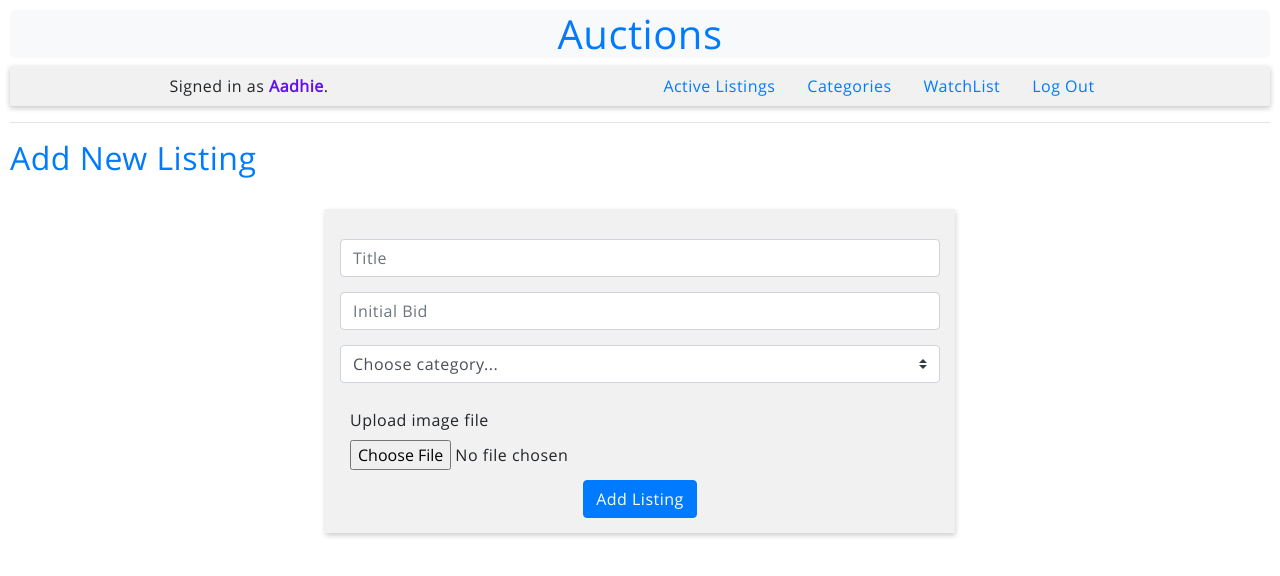
After one commit to Aadhieaswar/Auction-Django-App, a Django app: page /addListing in a window 1280 px wide. The commit adds this page. Shown: the top 576 px of the page. Run offline with Django 3.2, Linux system fonts and the light colour scheme; a user stored in the database is signed in; some libraries are stand-ins or nearby versions.

```diff
--- a/auctions/models.py
+++ b/auctions/models.py
@@ -16,10 +16,17 @@ class Listing(models.Model):
         ('Other', 'Other'),
         ('Valuables', 'Valueables'),
     ]
+    STATUS = [
+        ('Pending', 'Pending'),
+        ('Sold', 'Sold'),
+    ]
+    DEFAULT_USER = 1
     name = models.CharField(max_length = 100, blank = False)
     initial = models.DecimalField(max_digits = 10, decimal_places = 2)
+    user = models.ForeignKey(User, blank = False, on_delete = models.CASCADE, default = DEFAULT_USER)
     image = models.ImageField()
     category = models.CharField(max_length = 11, choices = CATEGORIES, default = 'Other')
+    status = models.CharField(max_length = 7, choices = STATUS, default = 'Pending')
     created = models.DateField(auto_now_add = True)
 
     def __str__(self):
--- a/auctions/static/auctions/styles.css
+++ b/auctions/static/auctions/styles.css
@@ -23,7 +23,6 @@ ul {
   text-align: center;
   color: var(--primary);
   background-color: var(--light);
-  border: 1px solid var(--primary);
   border-radius: 5px;
 }
 
@@ -38,7 +37,7 @@ nav {
   align-items: center;
   background-color: #f1f1f1;
   border-radius: 2px;
-  box-shadow: 0 2px 3px rgba(0, 0, 0, 0.2);
+  box-shadow: 0 2px 5px 0.5px rgba(0, 0, 0, 0.2);
 }
 
 .username {
@@ -50,7 +49,7 @@ nav {
   margin: 0 auto;
   background-color: #f1f1f1;
   padding: 15px;
-  box-shadow: 0 2px 3px rgba(0, 0, 0, 0.2);
+  box-shadow: 0 2px 5px 0.5px rgba(0, 0, 0, 0.2);
 }
 
 .login-form .btn {
@@ -104,6 +103,19 @@ nav .nav {
   width: 100%;
   justify-content: center;
   font-size: 20px;
+  border-radius: 5px;
+}
+
+.listing-form {
+  margin-top: 2.5%;
+}
+
+.listing-form > * {
+  margin-top: 2.5%;
+}
+
+.image-field {
+  padding: 10px;
 }
 
 .category-list > *{
@@ -123,7 +135,7 @@ nav .nav {
   padding: 10px;
   border-radius: 2px;
   background-color: #f1f1f1;
-  box-shadow: 0 2px 5px lightgrey;
+  box-shadow: 0 2px 8px 0.5px rgba(0, 0, 0, 0.2);
 }
 
 .listing-img > img {
@@ -164,6 +176,15 @@ nav .nav {
 
 .comment-form button {
   margin-top: 5px;
+}
+
+.success-card {
+  width: 60%;
+  margin: auto auto;
+  margin-top: 15%;
+  text-align: center;
+  color: var(--success);
+  box-shadow: 0 2px 15px 2px rgba(0, 0, 0, 0.2);
 }
 
 /* media queries */
--- /dev/null
+++ b/auctions/templates/auctions/addListing.html
@@ -0,0 +1,29 @@
+{% extends "auctions/layout.html" %}
+
+{% block body %}
+
+<h2 class="blue-text">Add New Listing</h2>
+
+  {% if message %}
+    <div class="alert alert-danger">
+      {{ message }}
+    </div>
+  {% endif %}
+
+<form action="#" class="login-form listing-form" method="POST">
+  <input name="list_name" class="form-control" type="text" maxlength="100" placeholder="Title" />
+  <input name="list_price" class="form-control" type="number" min="10" placeholder="Initial Bid" />
+  <select class="custom-select" type="text" name="category">
+    <option value="default">Choose category...</option>
+    {% for category in categories %}
+    <option value="{{ category }}">{{ category }}</option>
+    {% endfor %}
+  </select>
+  <div class="image-field">
+    <label for="img-file">Upload image file</label>
+    <input name="list_price" class="form-control-file" type="file" id="img-file" />
+  </div>
+  <button class="btn btn-primary" type="submit">Add Listing</button>
+</form>
+
+{% endblock %}
--- a/auctions/templates/auctions/category.html
+++ b/auctions/templates/auctions/category.html
@@ -4,7 +4,7 @@
   <h2 class="blue-text">Categories</h2>
 
   {% if category_list %}
-    <ul class="category-list">
+    <ul class="category-list bg-light">
     {% for key, category in category_list.items %}
       <li>
         <a class="btn btn-warning" href="#{{ key }}">{{ key }}</a>
@@ -24,7 +24,6 @@
               <div class="card-body">
                 <img alt="{{ listing.name }} - img" src="{{ listing.image.url }}" height="170" />
                 <h5 class="list-cost">Bid Starts From: <strong>${{ listing.initial }}</strong> </h5>
-                <h5> Category: <strong style="color: var(--gray)">{{ listing.category }}</strong> </h5>
                 {% if user.is_authenticated %}
                 <div class="links-box">
                   <a class="btn btn-outline-primary" href="{% url 'auctions:listing' listing.id %}">View Listing</a>
--- a/auctions/urls.py
+++ b/auctions/urls.py
@@ -15,4 +15,6 @@ urlpatterns = [
     path("addtowatchlist/<int:item_id>", views.add_to_watchlist, name="add_to"),
     path("removefrom/<int:item_id>", views.remove_from, name="remove"),
     path("categories", views.categories, name="categories"),
+    path("success", views.success, name="success"),
+    path("addListing", views.addListing, name="add_listing"),
 ]
--- a/auctions/views.py
+++ b/auctions/views.py
@@ -3,7 +3,7 @@ from django.db import IntegrityError
 from django.http import HttpResponse, HttpResponseRedirect
 from django.shortcuts import render, redirect
 from django.urls import reverse
-# from django.db.models import Q
+from django.contrib import messages
 
 from decimal import *
 
@@ -19,6 +19,17 @@ model_data = {
 
 # dictionary variable to keep track of individual's watchlist
 watch_list = dict()
+
+# categories present in the listing model
+CATEGORIES = [
+    'Accessories',
+    'Antiques',
+    'Clothes',
+    'Decoration',
+    'Electronics',
+    'Other',
+    'Valuables',
+]
 
 def index(request):
     listings = model_data['Listings']
@@ -162,34 +173,24 @@ def add_to_watchlist(request, item_id):
     if request.user not in watch_list:
         watch_list[request.user] = []
         watch_list[request.user].append(item_id)
-        message = "Successfully added item to your WatchList"
+        messages.error(request, 'Successfully added item to your WatchList', fail_silently=True)
     elif item_id in watch_list[request.user]:
-        message = "Item already present in your WatchList"
+        messages.error(request, 'Item already present in your WatchList', fail_silently=True)
     else:
         watch_list[request.user].append(item_id)
-        message = "Successfully added item to your WatchList"
-    listings = model_data['Listings']
-    context = {
-        'listings': listings,
-        'message': message,
-    }
-    return render(request, "auctions/index.html", context)
+        messages.error(request, 'Successfully added item to your WatchList', fail_silently=True)
+    return redirect("auctions:index")
 
 @Authenticated_user
 def remove_from(request, item_id):
     if request.user not in watch_list:
-        message = "Cannot remove from empty WatchList"
+        messages.error(request, 'Cannot remove from empty WatchList', fail_silently=True)
     elif item_id in watch_list[request.user]:
         watch_list[request.user].remove(item_id)
-        message = "Successfully removed item from your WatchList"
+        messages.error(request, 'Successfully removed item from your WatchList', fail_silently=True)
     else:
-        message = "Item not in your WatchList"
-    listings = model_data['Listings']
-    context = {
-        'listings': listings,
-        'message': message,
-    }
-    return render(request, "auctions/index.html", context)
+        messages.error(request, 'Item not in your WatchList', fail_silently=True)
+    return redirect("auctions:index")
 
 def categories(request):
     category = dict()
@@ -204,3 +205,16 @@ def categories(request):
         'category_list': category,
     }
     return render(request, "auctions/category.html", context)
+
+@Authenticated_user
+def success(request):
+    return render(request, "auctions/success.html")
+
+@Authenticated_user
+def addListing(request):
+    if request.method == "POST":
+        pass
+    context = {
+        'categories': CATEGORIES,
+    }
+    return render(request, "auctions/addListing.html", context)
```
Also changed, not shown: auctions/templates/auctions/index.html (+6 -4 lines), auctions/templates/auctions/success.html (added, +17 -0 lines), auctions/migrations/0007_auto_20201104_1446.py, auctions/migrations/0008_listing_user.py (added), db.sqlite3.
